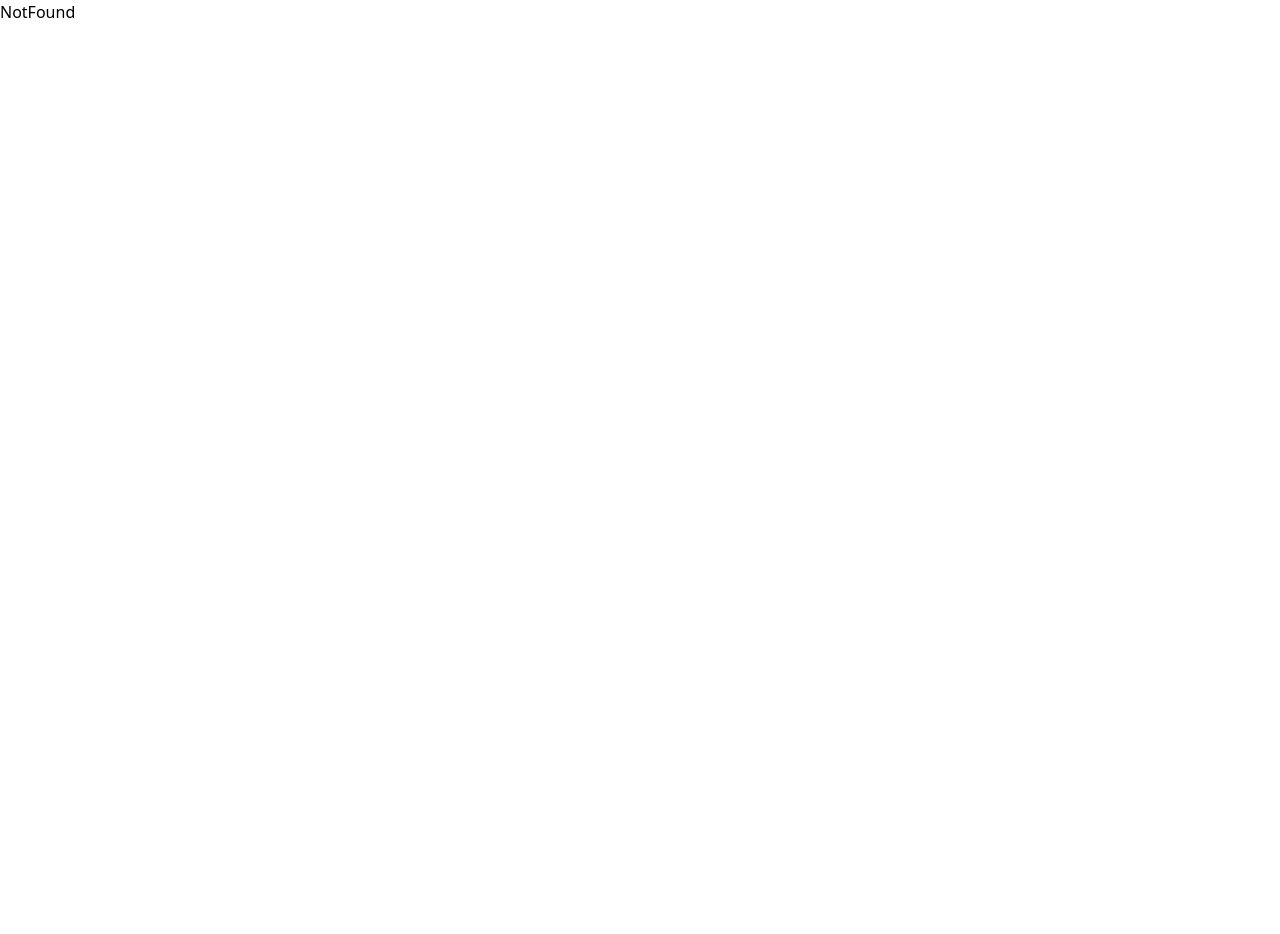
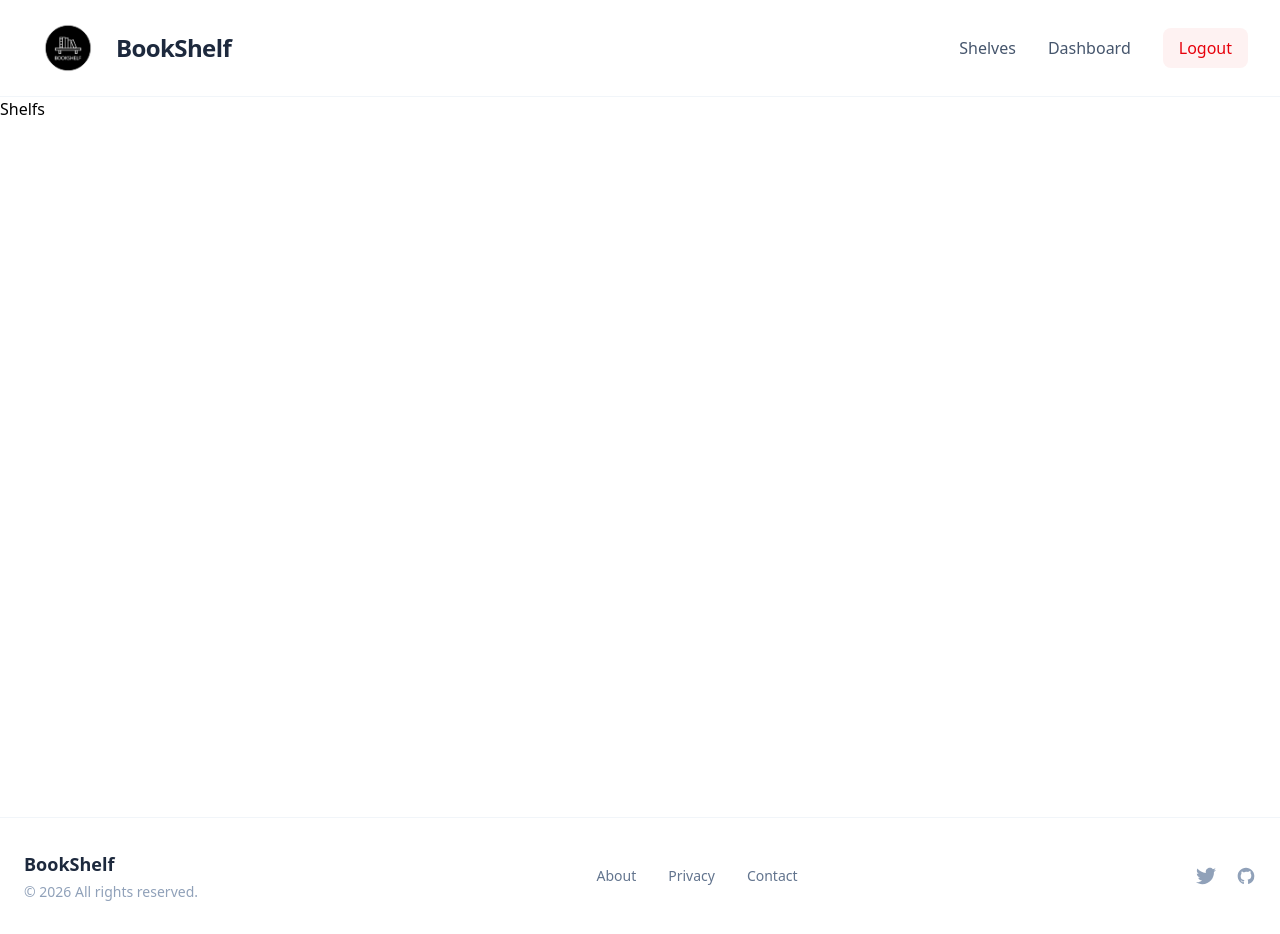
Before and after one commit to Sahnawaz6068/GoodReads, a React (Vite) app: page /shelf in a window 1280 px wide. Before the commit the page ends 800 px from the top, so only its background shows below. Built offline with nearby package versions, Linux system fonts and the light colour scheme.

Commit message:
Adding shelf

```diff
--- a/src/Components/Navbar/Navbar.jsx
+++ b/src/Components/Navbar/Navbar.jsx
@@ -22,7 +22,7 @@ const Navbar = () => {
           </Link>
 
           <div className="hidden md:flex items-center gap-8">
-            <Link to="/shelves" className="text-slate-600 hover:text-blue-600 font-medium transition-colors">Shelves</Link>
+            <Link to="/shelf" className="text-slate-600 hover:text-blue-600 font-medium transition-colors">Shelves</Link>
             <Link to="/dashboard" className="text-slate-600 hover:text-blue-600 font-medium transition-colors">Dashboard</Link>
             <button className="bg-red-50 text-red-600 px-4 py-2 rounded-lg font-medium hover:bg-red-100 transition-all">
               Logout
@@ -52,7 +52,7 @@ const Navbar = () => {
         <div className="md:hidden bg-white border-t border-slate-100 animate-in slide-in-from-top duration-300">
           <div className="px-4 pt-2 pb-6 space-y-2">
             <Link
-              to="/shelves"
+              to="/shelf"
               className="block px-4 py-3 text-base font-medium text-slate-700 hover:bg-blue-50 hover:text-blue-600 rounded-xl"
               onClick={() => setIsOpen(false)}
             >
--- /dev/null
+++ b/src/Pages/Shelf.jsx
@@ -0,0 +1,14 @@
+import React from 'react'
+import Layout from '../Layout/Layout'
+
+const Shelf = () => {
+  return (
+    <div>
+      <Layout>
+          Shelfs
+      </Layout>
+      </div>
+  )
+}
+
+export default Shelf
--- a/src/Routes/MainRoute.jsx
+++ b/src/Routes/MainRoute.jsx
@@ -5,6 +5,7 @@ import Signup from "../Pages/Auth/Signup";
 import Signin from "../Pages/Auth/Signin";
 import Dashboard from "../Pages/Dashboard";
 import BookDescription from "../Pages/BookDescription";
+import Shelf from "../Pages/Shelf";
 
 export default function MainRoute(){
     return (
@@ -14,6 +15,7 @@ export default function MainRoute(){
             <Route path="/signin" element={<Signin/>}></Route>
             <Route path="/dashboard" element={<Dashboard/>}></Route>
             <Route path="/book/description" element={<BookDescription/>}></Route>
+            <Route path="/shelf" element={<Shelf/>}></Route>
             <Route path="*" element={<NotFound/>}></Route>
         </Routes>
     )
```
